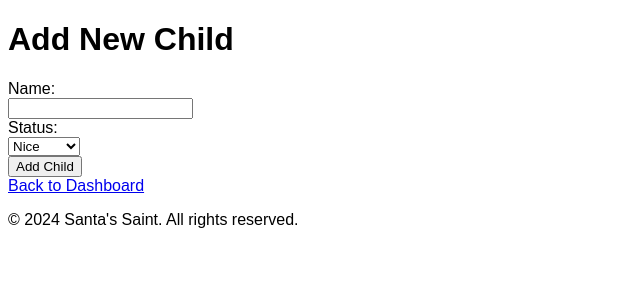
After one commit to nayansandra/santahelper, a Django app: page /add_child/ in a window 1280 px wide. The commit adds this page. Shown: the top 300 px of the page, without its empty margins (0-640 px from the left). Run offline with Django 5.2, Linux system fonts and the light colour scheme.

Commit message:
addchild

```diff
--- /dev/null
+++ b/santas_saint/app/templates/add_child.html
@@ -0,0 +1,38 @@
+<!-- backend/app/templates/app/add_child.html -->
+
+<!DOCTYPE html>
+<html lang="en">
+<head>
+    <meta charset="UTF-8">
+    <meta name="viewport" content="width=device-width, initial-scale=1.0">
+    <link rel="stylesheet" href="../styles.css"> <!-- Adjust path as necessary -->
+    <title>Add Child</title>
+</head>
+<body>
+    <header>
+        <h1>Add New Child</h1>
+    </header>
+
+    <main>
+        <form action="{% url 'add_child' %}" method="POST">
+            {% csrf_token %}
+            <label for="name">Name:</label><br>
+            <input type="text" id="name" name="name" required><br>
+
+            <label for="status">Status:</label><br>
+            <select id="status" name="status" required>
+                <option value="Nice">Nice</option>
+                <option value="Naughty">Naughty</option>
+            </select><br>
+
+            <button type="submit">Add Child</button>
+        </form>
+
+        <a href="{% url 'dashboard' %}">Back to Dashboard</a>
+    </main>
+
+    <footer>
+        <p>&copy; 2024 Santa's Saint. All rights reserved.</p>
+    </footer>
+</body>
+</html>
--- a/santas_saint/app/templates/dashboard.html
+++ b/santas_saint/app/templates/dashboard.html
@@ -36,11 +36,12 @@
             {% endif %}
         </section>
 
-        <section id="submit-behavior-button">
+        <section id="buttons">
             <h2>Submit New Behavior</h2>
             <a href="{% url 'submit_behavior' %}">
                 <button type="button">Add Behavior</button>
             </a>
+            <a href="{% url 'add_child' %}" class="button">Add New Child</a>
         </section>
 
     </main>
--- a/santas_saint/app/views.py
+++ b/santas_saint/app/views.py
@@ -1,3 +1,4 @@
+# backend/app/views.py
 
 from django.shortcuts import render, redirect, get_object_or_404
 from .models import Child, BehaviorData
@@ -34,3 +35,21 @@ def appeal_status(request, child_id):
 
     # Implement appeal logic here
     return render(request, 'appeal_status.html', {'child': child})
+
+def add_child(request):
+    """Handle adding a new child."""
+    if request.method == "POST":
+        name = request.POST.get('name')
+        status = request.POST.get('status')
+
+        # Validate input
+        if not name or not status:
+            return render(request, 'error.html', {'message': 'Please provide both name and status.'})
+
+        # Create a new Child object
+        Child.objects.create(name=name, status=status)
+
+        # Redirect to the dashboard after successful addition
+        return redirect('dashboard')
+
+    return render(request, 'add_child.html')  # Render the add child form
--- a/santas_saint/santas_saint/urls.py
+++ b/santas_saint/santas_saint/urls.py
@@ -19,11 +19,12 @@ Including another URLconf
 
 from django.contrib import admin
 from django.urls import path
-from app.views import dashboard, submit_behavior, appeal_status
+from app.views import dashboard, submit_behavior, appeal_status,add_child
 
 urlpatterns = [
     path('admin/', admin.site.urls),
     path('', dashboard, name='dashboard'),
     path('submit_behavior/', submit_behavior, name='submit_behavior'),
     path('appeal_status/<int:child_id>/', appeal_status, name='appeal_status'),
+    path('add_child/', add_child, name='add_child'),
 ]
```
Also changed, not shown: santas_saint/db.sqlite3.
